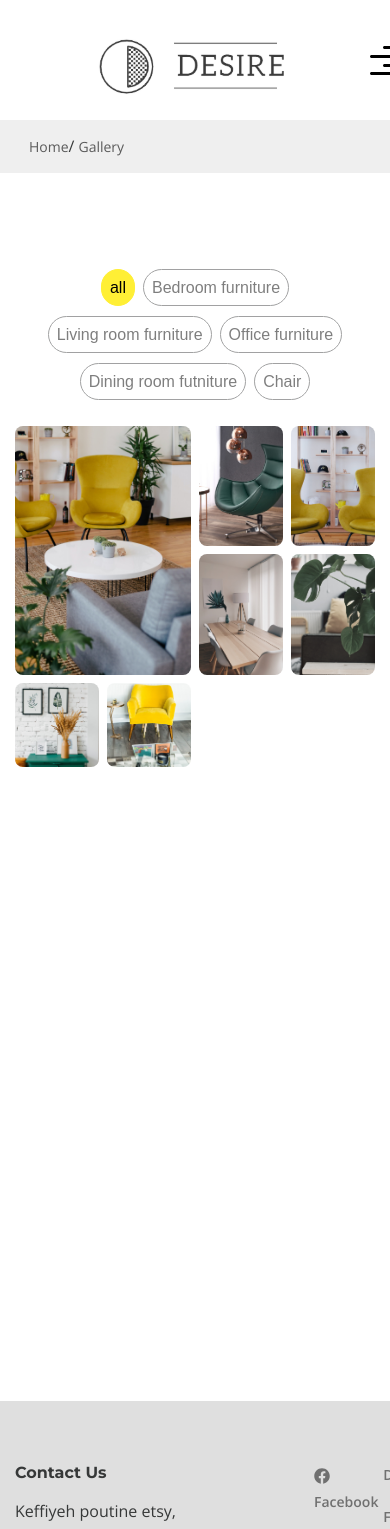
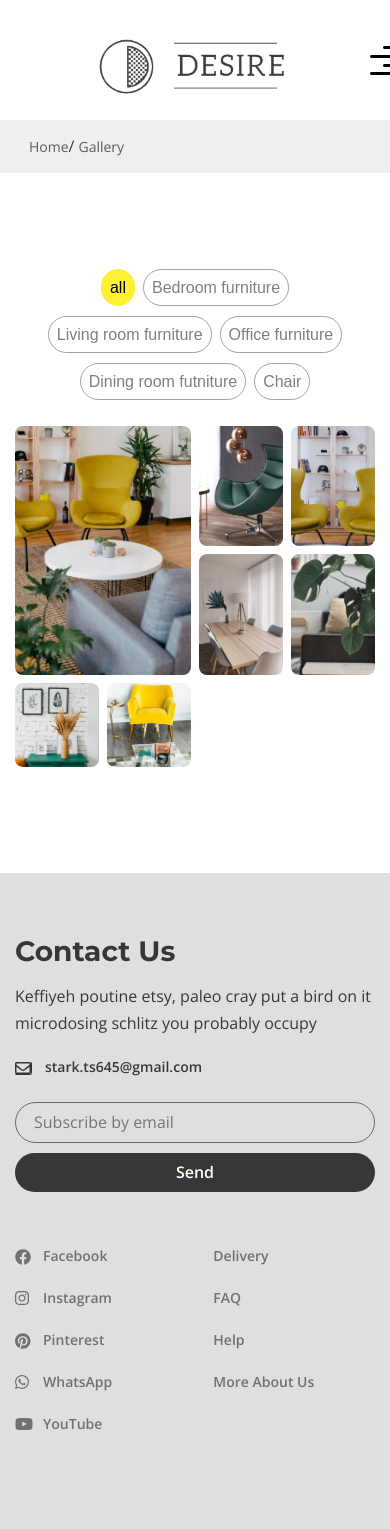
Before and after one commit to werwarmort/furniture-react-ts, a React (Create React App) app: page /gallery in a window 390 px wide. Shown: the top 1529 px of the page. Built offline with nearby package versions, Linux system fonts and the light colour scheme.

Commit message:
home page is adapted

```diff
--- a/src/components/carousel/carousel.tsx
+++ b/src/components/carousel/carousel.tsx
@@ -20,21 +20,21 @@ const Carousel = ({ children }: { children: any }) => {
 
   const [currentWidth, setCurrentWidth] = useState(0);
   const [pageWidth, setPageWidth] = useState(0);
-  console.log("page Width width is ", pageWidth);
+  // console.log("page Width width is ", pageWidth);
 
   const observer = useRef(
     new ResizeObserver((entries) => {
       const { width } = entries[0].contentRect;
       setCurrentWidth(width);
-      console.log("current width: ", width);
+      // console.log("current width: ", width);
     })
   );
 
   useEffect(() => {
     observer.current.observe(ref.current);
   }, [ref, observer]);
+
   // =======================
-
   // 1315 если > 945
   // 1370 on 945 до 847
   // 1371 on 847 до 647
@@ -49,8 +49,7 @@ const Carousel = ({ children }: { children: any }) => {
         handleLeftArrowClick(),
         handleLeftArrowClick(),
         handleLeftArrowClick())
-      : // console.log("page width", pageWidth))
-        {};
+      : {};
     /* eslint-disable */
     currentWidth <= 945 && currentWidth > 847 && pageWidth != 1370
       ? (setPageWidth(1370),
@@ -85,38 +84,7 @@ const Carousel = ({ children }: { children: any }) => {
         handleLeftArrowClick(),
         handleLeftArrowClick(),
         handleLeftArrowClick())
-      : // console.log("page width", pageWidth))
-        {};
-    // currentWidth < 960 && currentWidth > 760 && pageWidth != 1360
-    //   ? (setPageWidth(1360),
-    //     handleLeftArrowClick(),
-    //     handleLeftArrowClick(),
-    //     handleLeftArrowClick())
-    //   : // console.log("page width", pageWidth))
-    //     {};
-
-    // /* eslint-disable */
-    // currentWidth < 760 && currentWidth > 670 && pageWidth != 1361
-    //   ? (setPageWidth(1361),
-    //     handleLeftArrowClick(),
-    //     handleLeftArrowClick(),
-    //     handleLeftArrowClick())
-    //   : {};
-    // /* eslint-disable */
-    // currentWidth < 670 && currentWidth > 565 && pageWidth != 1420
-    //   ? (setPageWidth(1420),
-    //     handleLeftArrowClick(),
-    //     handleLeftArrowClick(),
-    //     handleLeftArrowClick())
-    //   : {};
-
-    /* eslint-disable */
-    // currentWidth > 565 && pageWidth != 222
-    //   ? (setPageWidth(222),
-    //     handleLeftArrowClick(),
-    //     handleLeftArrowClick(),
-    //     handleLeftArrowClick())
-    //   : {};
+      : {};
   }, [currentWidth]);
 
   const [pages, setPages] = useState([]);
@@ -158,8 +126,6 @@ const Carousel = ({ children }: { children: any }) => {
         className="arrow"
         onClick={handleLeftArrowClick}
       />
-      {/* ref={divRef as React.RefObject<HTMLDivElement>} */}
-      {/* ref={divRef as React.RefObject<HTMLDivElement>} */}
       <div className="window" ref={ref}>
         <div
           className="all-pages-container"
--- a/src/pages/home.tsx
+++ b/src/pages/home.tsx
@@ -36,7 +36,9 @@ const HomePage = () => {
             <div className="top__slider-item item-2">
               <img className="top__slider-img" src={sliderImg} alt="images" />
               <div className="top__slider-info">
-                <h2 className="top__slider-title">Furniture collection</h2>
+                <h2 className="top__slider-title">
+                  Furniture collection probably
+                </h2>
                 <p className="top__slider-text">
                   Deep v you probably haven't heard of them banh mi synth
                   actually affogato. Aesthetic lyft ethical drinking vinegar
@@ -47,7 +49,9 @@ const HomePage = () => {
             <div className="top__slider-item item-3">
               <img className="top__slider-img" src={sliderImg} alt="images" />
               <div className="top__slider-info">
-                <h2 className="top__slider-title">Furniture collection</h2>
+                <h2 className="top__slider-title">
+                  Furniture collection probably
+                </h2>
                 <p className="top__slider-text">
                   Deep v you probably haven't heard of them banh mi synth
                   actually affogato. Aesthetic lyft ethical drinking vinegar
@@ -196,7 +200,7 @@ const HomePage = () => {
             <div className="blog-box__items">
               <div className="blog-box__item">
                 <a href="" className="blog-box__img-link">
-                  <img src={blogPicture1} alt="" className="blog-box__img" />
+                  <img className="blog-box__img" src={blogPicture1} alt="" />
                 </a>
                 <div className="blog-box__links">
                   <span className="blog-box__date">March 12, 2020 </span>
@@ -217,7 +221,7 @@ const HomePage = () => {
 
               <div className="blog-box__item">
                 <a href="" className="blog-box__img-link">
-                  <img src={blogPicture2} alt="" className="blog-box__img" />
+                  <img className="blog-box__img" src={blogPicture2} alt="" />
                 </a>
                 <div className="blog-box__links">
                   <span className="blog-box__date">September 28,2020 </span>
--- a/src/scss/_media.scss
+++ b/src/scss/_media.scss
@@ -1,3 +1,14 @@
+@media (max-width: 1366px) {
+  // ====== furniture new collection
+  .collection {
+    grid-template-columns: repeat(3, 1fr);
+    &__imeges {
+      width: 100%;
+    }
+  }
+  // ==================
+}
+
 @media (max-width: 1280px) {
   // Слайдер ========================
   .top__slider-info {
@@ -31,6 +42,12 @@
 }
 
 @media (max-width: 960px) {
+  // ====== furniture new collection
+  .collection {
+    grid-template-columns: repeat(2, 1fr);
+  }
+  // ==================
+
   // Слайдер ========================
   .top__slider-img {
     width: 350px;
@@ -58,7 +75,34 @@
   //  ========================
 }
 
+@media (max-width: 860px) {
+  .footer {
+    &__inner {
+      flex-wrap: wrap;
+      justify-content: center;
+    }
+    &__info {
+      width: 100%;
+      margin-bottom: 50px;
+    }
+    &__info-text {
+      min-width: 100%;
+    }
+    &__menu {
+      margin-left: auto;
+      margin-right: auto;
+    }
+    &__social {
+      margin-left: auto;
+      margin-right: auto;
+    }
+  }
+}
+
 @media (max-width: 818px) {
+  .gallery {
+    min-height: 975px !important;
+  }
   // Меню ========================
   .menu {
     padding: 0 15px 0 0px;
@@ -102,6 +146,23 @@
 }
 
 @media (max-width: 760px) {
+  .gallery {
+    min-height: 975px !important;
+  }
+  // how it works (works-path)
+  .works-path {
+    &__item--measuring {
+      margin-left: 100px;
+    }
+
+    &__item--producton {
+      margin-left: 115px;
+    }
+    &__item--measurements {
+      margin-left: 166px;
+    }
+  }
+  // =========================
   // Слайдер ========================
   .top__slider-img {
     width: 250px;
@@ -138,6 +199,78 @@
 }
 
 @media (max-width: 670px) {
+  // ============ Блог в Home Page
+  .blog-box__items {
+    grid-template-columns: repeat(1, 1fr);
+  }
+  .blog-box__item {
+  }
+  .blog-box__img-link {
+    width: 100%;
+  }
+  .blog-box__img {
+    width: 100%;
+  }
+  .blog-box__item-title {
+    font-size: 25px;
+  }
+  .gallery {
+    min-height: 930px !important;
+  }
+  // =============================
+  // how it works (works-path)
+  .works-path {
+    &__item-text {
+      margin-top: 0;
+    }
+    &__item {
+      text-align: center;
+    }
+    &__item-img {
+      // margin-left: 40%;
+      // display: none;
+      padding-bottom: 10px;
+
+      padding: 5px;
+      border: 1px solid black;
+      border-radius: 20%;
+    }
+    &__item-title {
+      margin: auto;
+    }
+    &__items {
+      // display: flex;
+    }
+    &__item {
+      width: 100%;
+      display: flex;
+      flex-direction: column;
+      padding-bottom: 20px;
+    }
+    &__item--measuring {
+    }
+
+    &__item--producton {
+      margin-left: 0;
+    }
+    &__item--measurements {
+      margin-left: 0;
+      padding-top: 0;
+    }
+    &__items-box {
+      border: none;
+      display: block;
+    }
+    &__items-box::before,
+    &__item--consultation::before,
+    &__item--producton::after,
+    &__item--measurements::before {
+      display: none;
+    }
+  }
+
+  // =========================
+
   // Слайдер ========================
   .top__slider-img {
     margin: 40px 0 0 24px;
@@ -146,6 +279,27 @@
 }
 
 @media (max-width: 565px) {
+  .footer__form {
+    // min-width: 350px;
+  }
+  .footer__form-input {
+    // width: 178px;
+  }
+  .gallery {
+    min-height: 675px !important;
+  }
+  %title-font {
+    font-size: 28px !important;
+    line-height: 36px !important;
+  }
+  // ====== furniture new collection
+  .collection {
+    grid-template-columns: repeat(1, 1fr);
+    &__images {
+      width: 100%;
+    }
+  }
+  // ==================
   // Слайдер ========================
   .top__slider-img {
     display: none; //
@@ -199,3 +353,51 @@
   }
   //  ========================
 }
+
+@media (max-width: 470px) {
+  .top__slider-title {
+    padding-right: 303px !important;
+    padding-top: 0px;
+    font-size: 25px !important;
+    line-height: 37px !important;
+  }
+  .top__slider-text {
+    padding-right: 245px !important;
+  }
+}
+
+@media (max-width: 395px) {
+  .top__slider-title {
+    padding-right: 316px !important;
+    padding-top: 0px;
+    font-size: 25px !important;
+    line-height: 37px !important;
+  }
+  .top__slider-title::after {
+    bottom: 0% !important;
+  }
+  .top__slider-text {
+    padding-right: 263px !important;
+  }
+  .decor__title {
+    font-size: 39px;
+    line-height: 45px;
+  }
+
+  .footer {
+    &__inner {
+      justify-content: center;
+    }
+    &__social {
+      margin-left: 0;
+    }
+    &__form {
+      display: block;
+    }
+    &__form-button {
+      width: 100%;
+      margin-left: 0;
+      margin-top: 10px;
+    }
+  }
+}
--- a/src/scss/style.scss
+++ b/src/scss/style.scss
@@ -497,7 +497,7 @@
     line-height: 51px;
     margin: 0 auto 30px;
     text-align: center;
-    min-width: 430px;
+    min-width: 250px;
   }
   &__items {
     display: grid;
```
